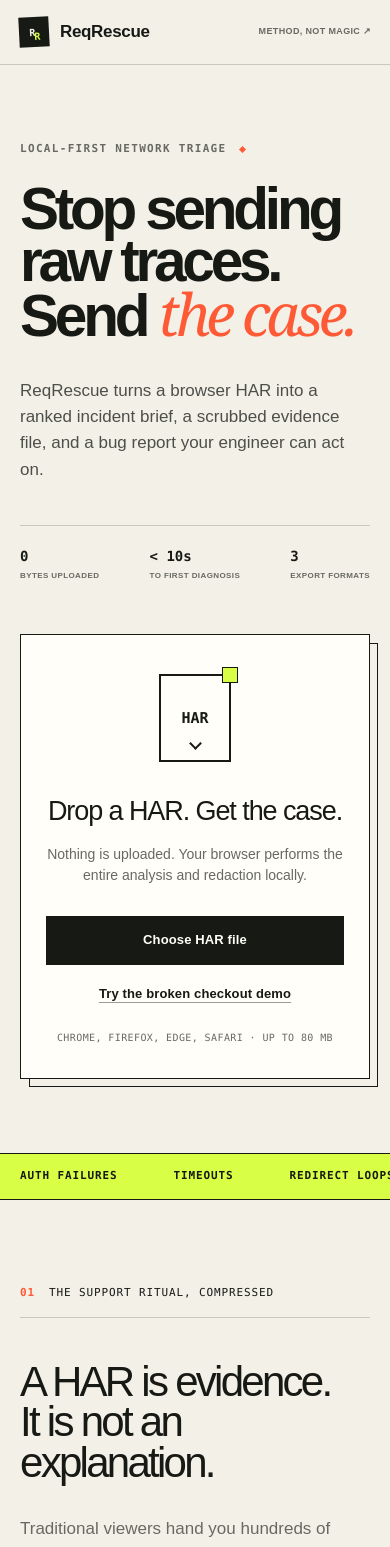
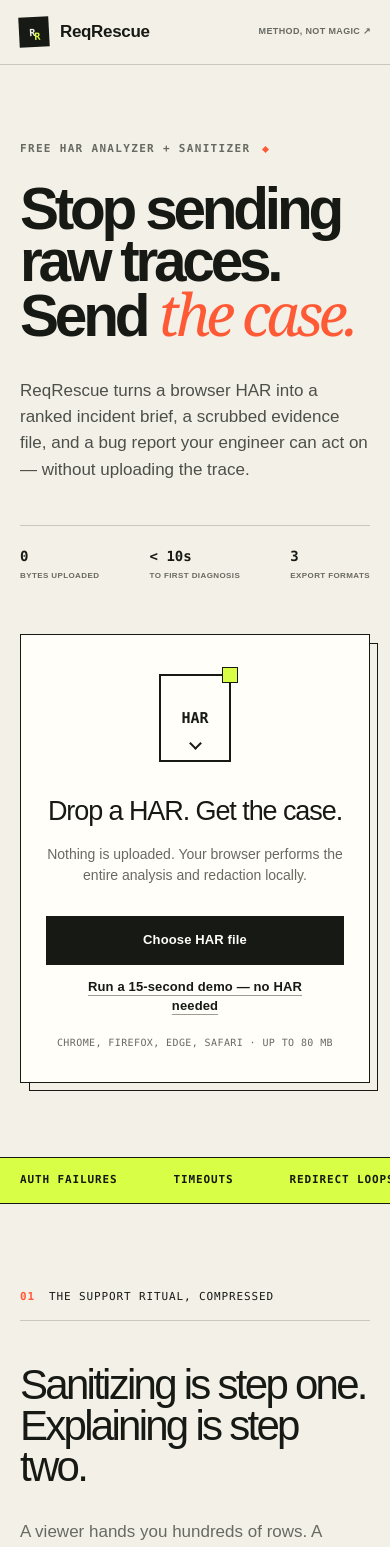
Before and after one commit to hannadevtools/reqrescue, a Next.js app: page / in a window 390 px wide. Shown: the top 1547 px of the page. Built offline with nearby package versions, Linux system fonts and the light colour scheme.

Commit message:
Sharpen ReqRescue market positioning and SEO

```diff
--- a/app/globals.css
+++ b/app/globals.css
@@ -678,6 +678,80 @@
   color: var(--acid);
 }
 
+.faq-section {
+  padding-bottom: 35px;
+}
+
+.faq-grid {
+  display: grid;
+  gap: 9vw;
+  grid-template-columns: 0.88fr 1.12fr;
+}
+
+.faq-grid > div:first-child {
+  position: sticky;
+  top: 110px;
+}
+
+.faq-grid h2 {
+  font-size: clamp(42px, 4.2vw, 70px);
+  letter-spacing: -0.065em;
+  line-height: 0.97;
+  margin: 0 0 28px;
+}
+
+.faq-grid > div:first-child > p {
+  color: var(--muted);
+  font-size: 16px;
+  line-height: 1.6;
+  margin: 0;
+  max-width: 520px;
+}
+
+.faq-list {
+  border-top: 1px solid var(--ink);
+}
+
+.faq-list details {
+  border-bottom: 1px solid var(--line);
+}
+
+.faq-list summary {
+  cursor: pointer;
+  font-size: 18px;
+  font-weight: 800;
+  letter-spacing: -0.025em;
+  list-style: none;
+  padding: 27px 42px 27px 0;
+  position: relative;
+}
+
+.faq-list summary::-webkit-details-marker {
+  display: none;
+}
+
+.faq-list summary::after {
+  color: var(--signal);
+  content: "+";
+  font-family: var(--mono);
+  font-size: 22px;
+  position: absolute;
+  right: 0;
+  top: 25px;
+}
+
+.faq-list details[open] summary::after {
+  content: "−";
+}
+
+.faq-list details p {
+  color: var(--muted);
+  font-size: 14px;
+  line-height: 1.65;
+  margin: -4px 48px 28px 0;
+  max-width: 720px;
+}
+
 .roadmap {
   display: grid;
   gap: 9vw;
@@ -1339,9 +1413,14 @@
 
   .method-grid,
   .privacy-section,
+  .faq-grid,
   .roadmap {
     gap: 70px;
     grid-template-columns: 1fr;
+  }
+
+  .faq-grid > div:first-child {
+    position: static;
   }
 
   .privacy-copy > p {
@@ -1434,6 +1513,7 @@
 
   .method-grid,
   .privacy-section,
+  .faq-grid,
   .roadmap {
     gap: 50px;
   }
--- a/app/layout.tsx
+++ b/app/layout.tsx
@@ -1,18 +1,28 @@
 import type { Metadata, Viewport } from "next";
 import "./globals.css";
 
+const siteUrl = "https://reqrescue.funt1k.chatgpt.site";
+
 export const metadata: Metadata = {
-  title: "ReqRescue — Turn a HAR into an actionable incident brief",
+  metadataBase: new URL(siteUrl),
+  title: "ReqRescue — Free local HAR analyzer, sanitizer & incident brief",
   description:
-    "Local-first HAR triage that ranks likely causes, scrubs secrets, and generates a developer-ready bug report. No upload and no account.",
+    "Analyze and sanitize HAR files locally. Rank likely failures, remove tokens and cookies, export a clean HAR, and create a developer-ready bug report. Free, no upload, no account.",
   applicationName: "ReqRescue",
   keywords: [
     "HAR analyzer",
+    "HAR file analyzer",
     "network debugging",
     "HAR sanitizer",
+    "sanitize HAR file",
+    "safe HAR sharing",
     "bug report generator",
+    "incident brief",
     "web support",
   ],
+  alternates: {
+    canonical: "/",
+  },
   icons: {
     icon: "/favicon.svg",
     shortcut: "/favicon.svg",
@@ -20,7 +30,9 @@
   openGraph: {
     title: "ReqRescue — Stop sending raw traces",
     description:
-      "Turn a browser HAR into a ranked diagnosis, a scrubbed evidence file, and an actionable bug report—in your browser.",
+      "Analyze and sanitize a browser HAR locally, then turn it into ranked evidence and a developer-ready incident report.",
+    url: siteUrl,
+    siteName: "ReqRescue",
     type: "website",
     images: ["/social-card.png"],
   },
--- a/app/page.tsx
+++ b/app/page.tsx
@@ -97,6 +97,7 @@
           <a href="#how-it-works">How it works</a>
         )}
         <a href="#privacy">Privacy</a>
+        <a href="#faq">FAQ</a>
         <a href="#roadmap">For teams</a>
       </nav>
       <a className="github-link" href="#method">
@@ -182,7 +183,7 @@
           )}
         </button>
         <button className="button button-quiet" disabled={busy} onClick={onDemo}>
-          Try the broken checkout demo
+          Run a 15-second demo — no HAR needed
         </button>
       </div>
       <p className="file-note">Chrome, Firefox, Edge, Safari · up to 80 MB</p>
@@ -211,7 +212,7 @@
       <section className="hero">
         <div className="hero-copy">
           <p className="eyebrow">
-            <span>Local-first network triage</span>
+            <span>Free HAR analyzer + sanitizer</span>
             <i />
           </p>
           <h1>
@@ -221,7 +222,8 @@
           </h1>
           <p className="hero-lede">
             ReqRescue turns a browser HAR into a ranked incident brief, a
-            scrubbed evidence file, and a bug report your engineer can act on.
+            scrubbed evidence file, and a bug report your engineer can act on—
+            without uploading the trace.
           </p>
           <div className="proof-strip">
             <div>
@@ -266,14 +268,14 @@
       <div className="method-grid">
         <div className="method-intro">
           <h2>
-            A HAR is evidence.
+            Sanitizing is step one.
             <br />
-            It is not an explanation.
+            Explaining is step two.
           </h2>
           <p>
-            Traditional viewers hand you hundreds of rows. ReqRescue does the
-            first pass an experienced support engineer would do—and shows its
-            work.
+            A viewer hands you hundreds of rows. A sanitizer removes risk.
+            ReqRescue does both, then performs the first triage pass an
+            experienced support engineer would do—and shows its work.
           </p>
         </div>
         <div className="method-list" id="method">
@@ -392,6 +394,66 @@
   );
 }
 
+function Faq() {
+  const questions = [
+    {
+      question: "Does ReqRescue upload my HAR file?",
+      answer:
+        "No. Parsing, ranking, redaction, and export generation happen in your browser tab. The server never receives the HAR, its file name, request URLs, headers, or bodies.",
+    },
+    {
+      question: "What sensitive data does it remove?",
+      answer:
+        "ReqRescue strips cookies, authorization headers, API keys, access and refresh tokens, passwords, emails, IP addresses, private hosts, and sensitive request or response body fields. You should still review any exported evidence before sharing it.",
+    },
+    {
+      question: "How is this different from a HAR viewer or sanitizer?",
+      answer:
+        "A viewer helps you inspect requests. A sanitizer removes secrets. ReqRescue also groups failures, ranks evidence-backed suspects, and produces a Markdown incident report plus a clean HAR for engineering or support.",
+    },
+    {
+      question: "Does it claim to know the root cause?",
+      answer:
+        "No. ReqRescue separates observed facts from hypotheses. Each suspect has a confidence level and the exact requests that support it, so an engineer can verify the diagnosis instead of trusting a black box.",
+    },
+    {
+      question: "Can I try it without a real trace?",
+      answer:
+        "Yes. Run the 15-second broken-checkout demo above. It uses a synthetic HAR with repeated authentication failures and fake secrets, so you can inspect the complete report safely.",
+    },
+  ];
+
+  return (
+    <section className="section faq-section" id="faq">
+      <div className="section-kicker">
+        <span>03</span>
+        <p>Trust, before upload</p>
+      </div>
+      <div className="faq-grid">
+        <div>
+          <h2>
+            The questions a sensitive
+            <br />
+            trace deserves.
+          </h2>
+          <p>
+            ReqRescue is deliberately local, deterministic, and explicit about
+            uncertainty. No account is required.
+          </p>
+        </div>
+        <div className="faq-list">
+          {questions.map((item, index) => (
+            <details key={item.question} open={index === 0}>
+              <summary>{item.question}</summary>
+              <p>{item.answer}</p>
+            </details>
+          ))}
+        </div>
+      </div>
+    </section>
+  );
+}
+
 function Roadmap({ onDemo }: { onDemo: () => void }) {
   return (
     <section className="section roadmap" id="roadmap">
@@ -400,7 +462,7 @@
           <span>Free utility now. Team workflow next.</span>
           <i />
         </p>
-        <h2>Built for the moment support says, “send us a HAR.”</h2>
+        <h2>The missing layer between HAR export and support escalation.</h2>
         <p>
           The web tool stays free. The paid path is a CLI, company redaction
           policies, and one-click intake for support desks—not a subscription
@@ -439,14 +501,67 @@
   onFile: (file: File) => void;
   onDemo: () => void;
 }) {
+  const structuredData = {
+    "@context": "https://schema.org",
+    "@graph": [
+      {
+        "@type": "SoftwareApplication",
+        name: "ReqRescue",
+        applicationCategory: "DeveloperApplication",
+        operatingSystem: "Any modern web browser",
+        url: "https://reqrescue.funt1k.chatgpt.site/",
+        description:
+          "A free local-first HAR analyzer and sanitizer that creates ranked incident briefs, clean evidence files, and developer-ready bug reports.",
+        offers: {
+          "@type": "Offer",
+          price: "0",
+          priceCurrency: "USD",
+        },
+        featureList: [
+          "Local HAR analysis",
+          "Sensitive data redaction",
+          "Evidence-backed failure ranking",
+          "Sanitized HAR export",
+          "Markdown incident report",
+        ],
+      },
+      {
+        "@type": "FAQPage",
+        mainEntity: [
+          {
+            "@type": "Question",
+            name: "Does ReqRescue upload my HAR file?",
+            acceptedAnswer: {
+              "@type": "Answer",
+              text: "No. Parsing, ranking, redaction, and exports run locally in the browser.",
+            },
+          },
+          {
+            "@type": "Question",
+            name: "How is ReqRescue different from a HAR viewer or sanitizer?",
+            acceptedAnswer: {
+              "@type": "Answer",
+              text: "ReqRescue sanitizes the trace, ranks evidence-backed suspects, and generates a developer-ready incident report.",
+            },
+          },
+        ],
+      },
+    ],
+  };
+
   return (
     <>
+      <script
+        type="application/ld+json"
+        dangerouslySetInnerHTML={{ __html: JSON.stringify(structuredData) }}
+      />
       <Header report={false} />
       <main>
         <Hero busy={busy} error={error} onFile={onFile} onDemo={onDemo} />
         <HowItWorks />
         <BeforeAfter />
         <Privacy />
+        <Faq />
         <Roadmap onDemo={onDemo} />
       </main>
       <Footer />
--- /dev/null
+++ b/app/robots.txt/route.ts
@@ -0,0 +1,14 @@
+const ROBOTS = `User-agent: *
+Allow: /
+
+Sitemap: https://reqrescue.funt1k.chatgpt.site/sitemap.xml
+`;
+
+export async function GET() {
+  return new Response(ROBOTS, {
+    headers: {
+      "cache-control": "public, max-age=3600",
+      "content-type": "text/plain; charset=utf-8",
+    },
+  });
+}
--- /dev/null
+++ b/app/sitemap.xml/route.ts
@@ -0,0 +1,18 @@
+const SITEMAP = `<?xml version="1.0" encoding="UTF-8"?>
+<urlset xmlns="http://www.sitemaps.org/schemas/sitemap/0.9">
+  <url>
+    <loc>https://reqrescue.funt1k.chatgpt.site/</loc>
+    <changefreq>weekly</changefreq>
+    <priority>1.0</priority>
+  </url>
+</urlset>
+`;
+
+export async function GET() {
+  return new Response(SITEMAP, {
+    headers: {
+      "cache-control": "public, max-age=3600",
+      "content-type": "application/xml; charset=utf-8",
+    },
+  });
+}
```
Also changed, not shown: 1 other file (tests, documents, lock files or other folders).
